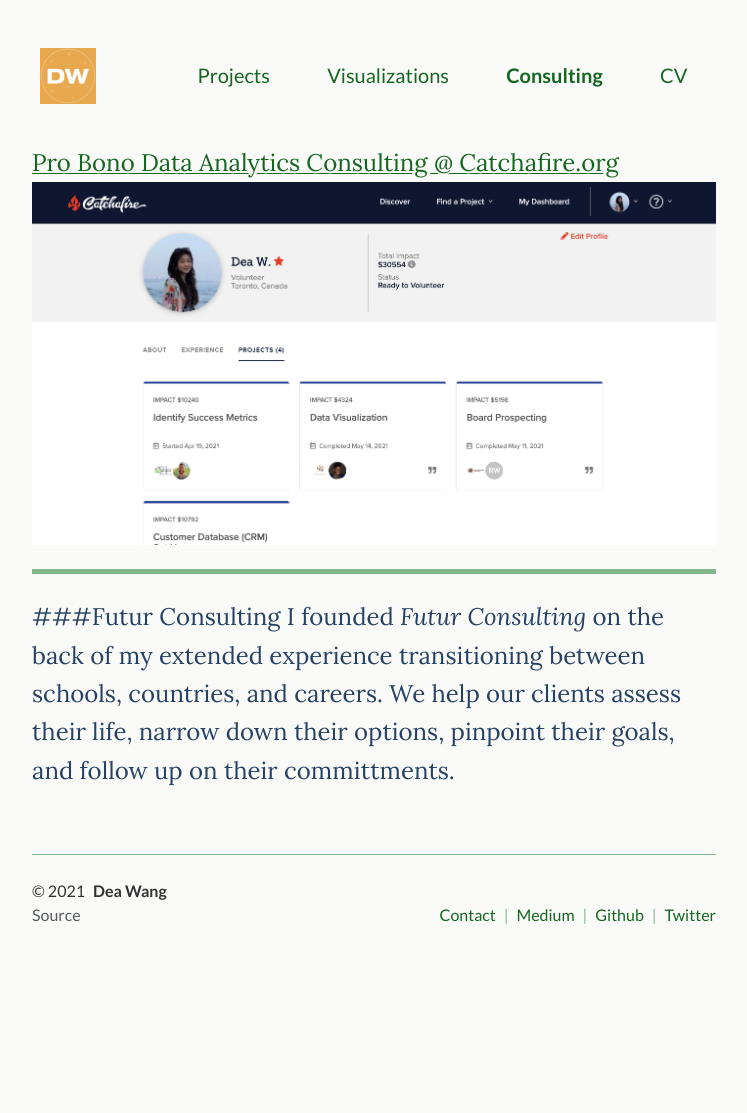
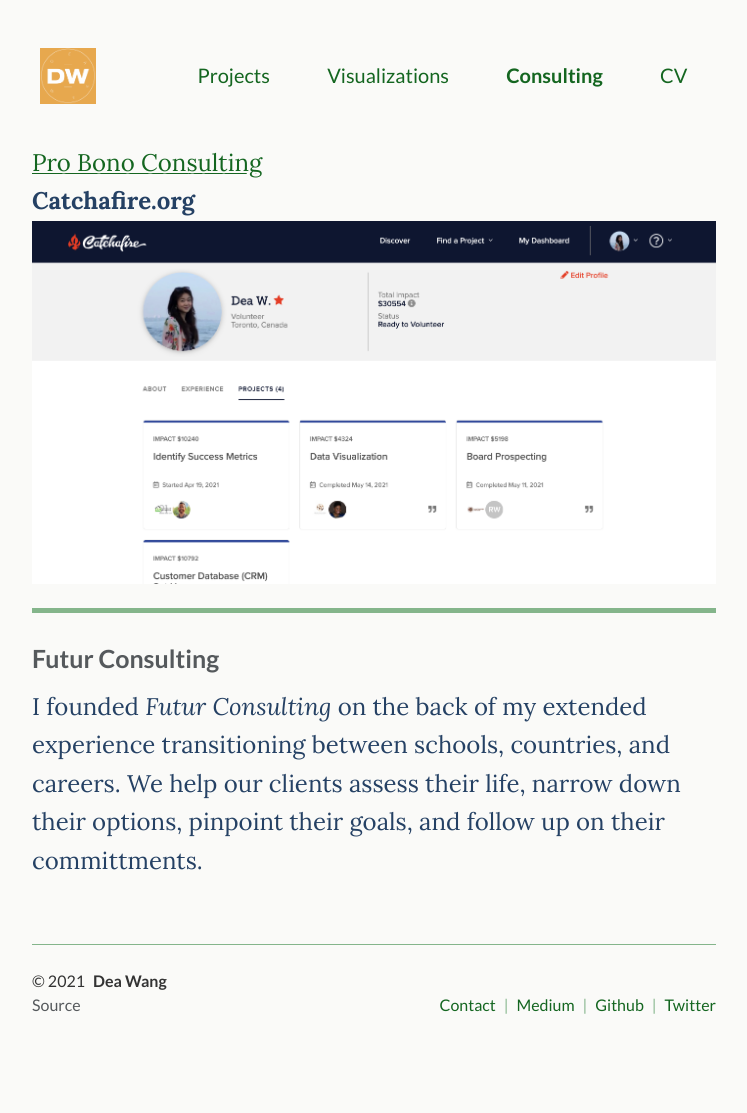
Before and after one commit to deawyk/deawyk.github.io, a Jekyll site: the page built from _pages/consulting.md, in a window 1280 px wide. Shown: the whole page, without its empty margins (266-1013 px from the left). Built offline with Jekyll 4.4.1, drawn with Linux system fonts in a browser that asks for light colours; before the commit the page ends 1023 px from its top, so only the background shows below that.

Commit message:
Update consulting.md

```diff
--- a/_pages/consulting.md
+++ b/_pages/consulting.md
@@ -9,7 +9,8 @@
 <div class="pretty-links">
 
 <div class="lead lead-about">
-[Pro Bono Data Analytics Consulting @ Catchafire.org](https://www.catchafire.org/profiles/1474308/)
+[Pro Bono Consulting](https://www.catchafire.org/profiles/1474308/)<br>
+**Catchafire.org**
 <img src="{{ site.baseurl }}/assets/img/git.catchafire.png"/>
 
 
@@ -20,6 +21,8 @@
 {:/} -->
 
 ---
-###Futur Consulting
+
+<div>
+### Futur Consulting
 I founded _Futur Consulting_ on the back of my extended experience transitioning between schools, countries, and careers. We help our clients assess their life, narrow down their options, pinpoint their goals, and follow up on their committments.
 </div>
```
